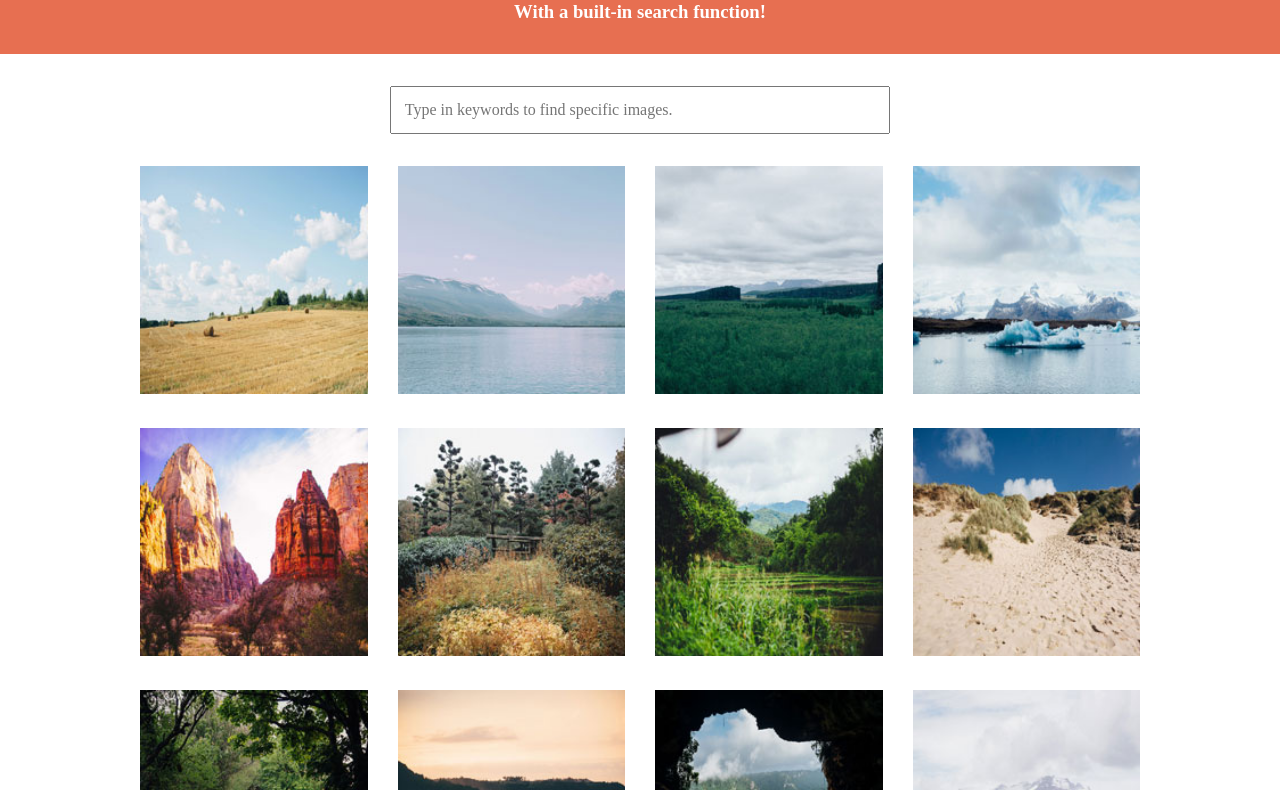
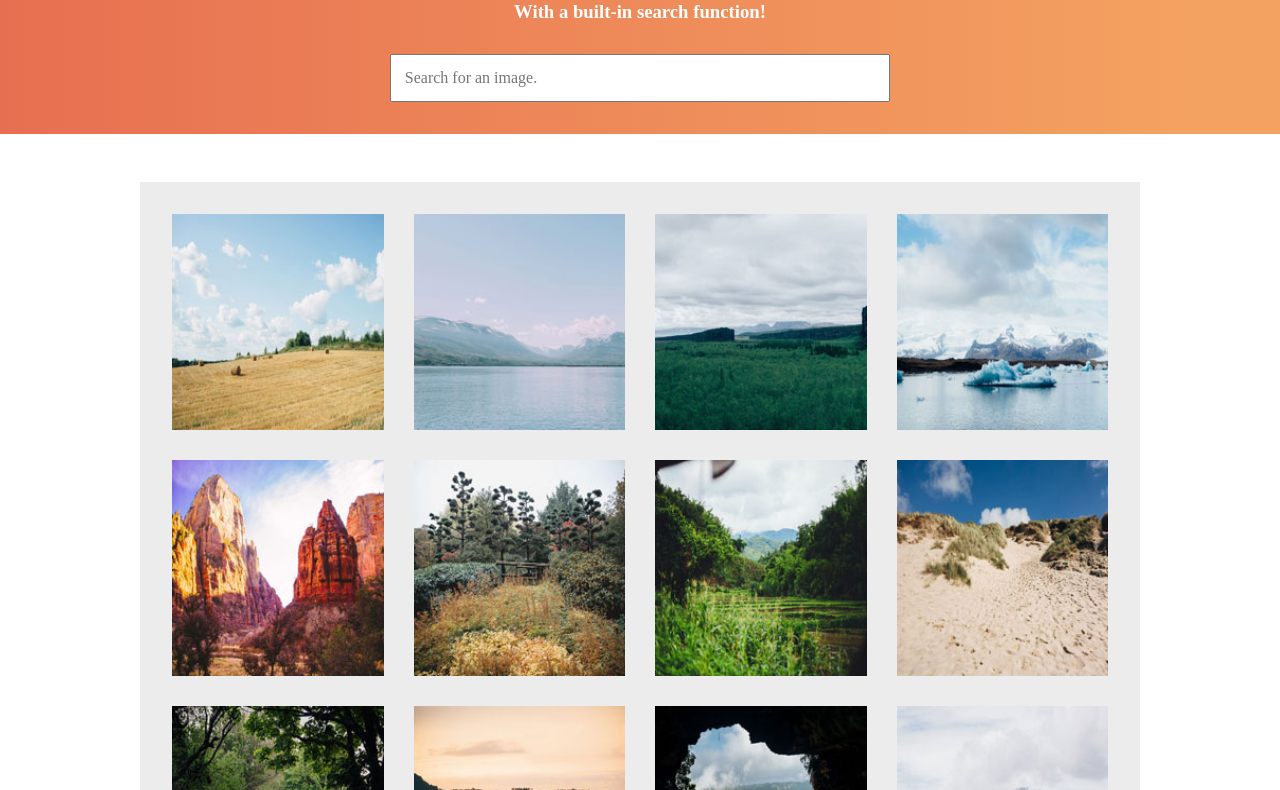
Before and after one commit to dylancbailey/Interactive-Photo-Gallery, a plain HTML site: page index.html in a window 1280 px wide. Shown: the part 84-874 px from the top of the page. Drawn offline with Linux system fonts and the light colour scheme.

Commit message:
Adds header gradient and CSS grid fixes

```diff
--- a/index.html
+++ b/index.html
@@ -14,11 +14,11 @@
     <header class="header">
         <h1 class="header__title">Interactive Photo Gallery</h1>
         <h3 class="header__caption">With a built-in search function!</h3>
+
+        <div class="search-container">
+            <input class="search-container__input" id="search" name="search" type="search" placeholder="Search for an image.">
+        </div>
     </header>
-
-    <div class="search-container">
-        <input class="search-container__input" type="text" placeholder="Type in keywords to find specific images.">
-    </div>
 
     <main class="content">
         <div class="content__gallery">
--- a/js/app.js
+++ b/js/app.js
@@ -1,2 +1,5 @@
 // Initialize baguetteBox
 baguetteBox.run('.content__gallery');
+
+// Search feature
+const search = new Filter('search', 'data-caption');
--- a/scss/styles.scss
+++ b/scss/styles.scss
@@ -13,7 +13,8 @@ body {
 
 .header {
     width: 100%;
-    background: #E76F51;
+    background: rgb(231,111,81);
+    background: linear-gradient(90deg, rgba(231,111,81,1) 0%, rgba(244,162,97,1) 93%, rgba(244,162,97,1) 100%);
     margin: 0 auto;
     padding: 2rem;
     text-align: center;
@@ -39,8 +40,14 @@ body {
 
 .search-container__input {
     width: 50%;
-    margin: 2rem 0;
     padding: .8rem;
+    margin-top: 2rem;
+    outline: transparent;
+
+    &:focus {
+        outline: none;
+        border: 2px solid #2A9D8F;
+    }
 }
 
 // main content
@@ -48,17 +55,20 @@ body {
 .content {
     display: grid;
     max-width: 1000px;
-    margin: 0 auto;
+    width: 100%;
+    margin: 3rem auto;
+    padding: 2rem;
+    background: rgb(236, 236, 236);
 }
 
 .content__gallery {
     display: grid;
-    grid-template-columns: repeat(auto-fit, minmax(200px, 1fr));
+    grid-template-columns: repeat(auto-fill, minmax(200px, 1fr));
     grid-auto-rows: auto;
     gap: 30px;
 }
 
 img {
     width: 100%;
-    height: auto;
+    height: 100%;
 }
```
Also changed, not shown: css/styles.css, 1 other file.
